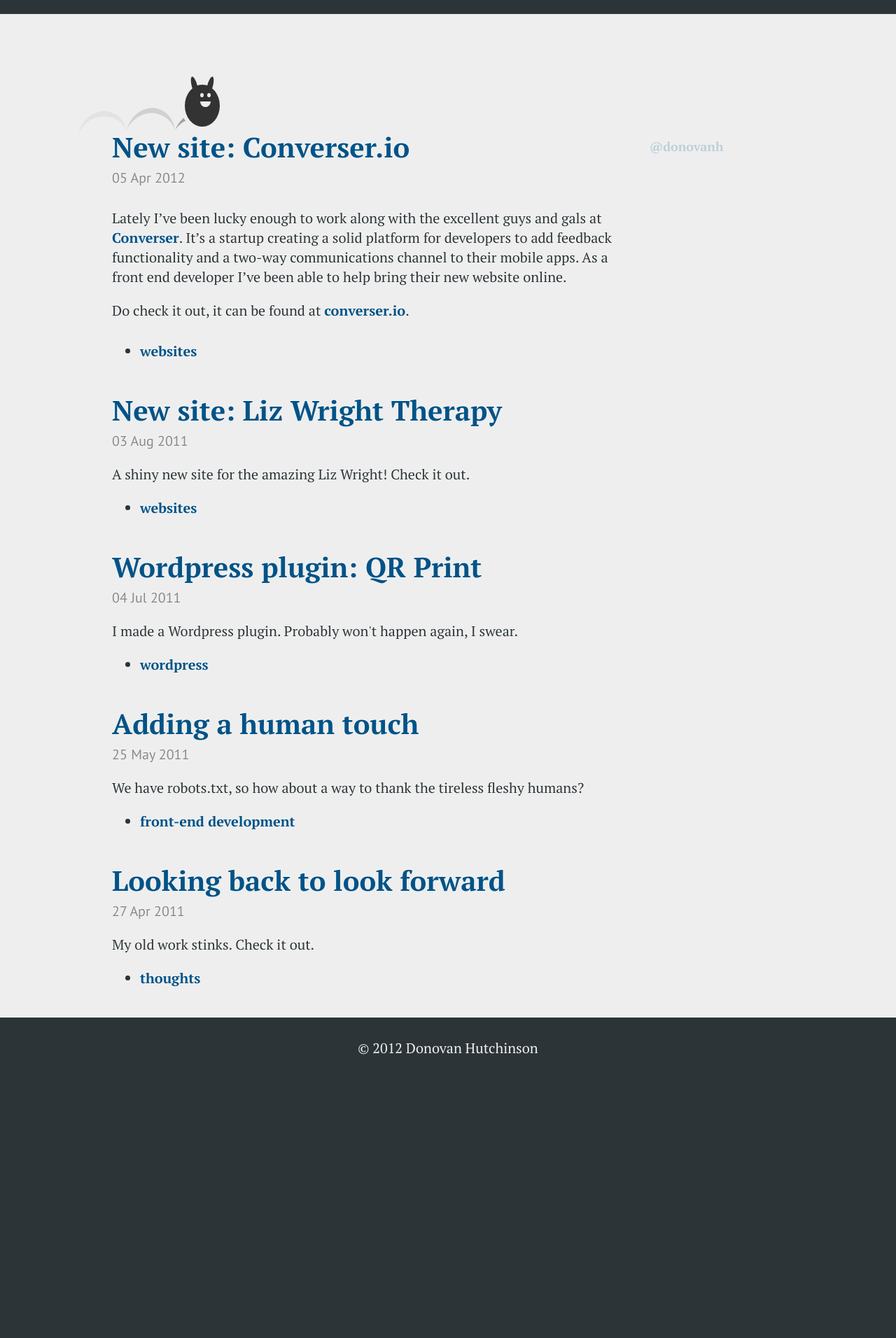
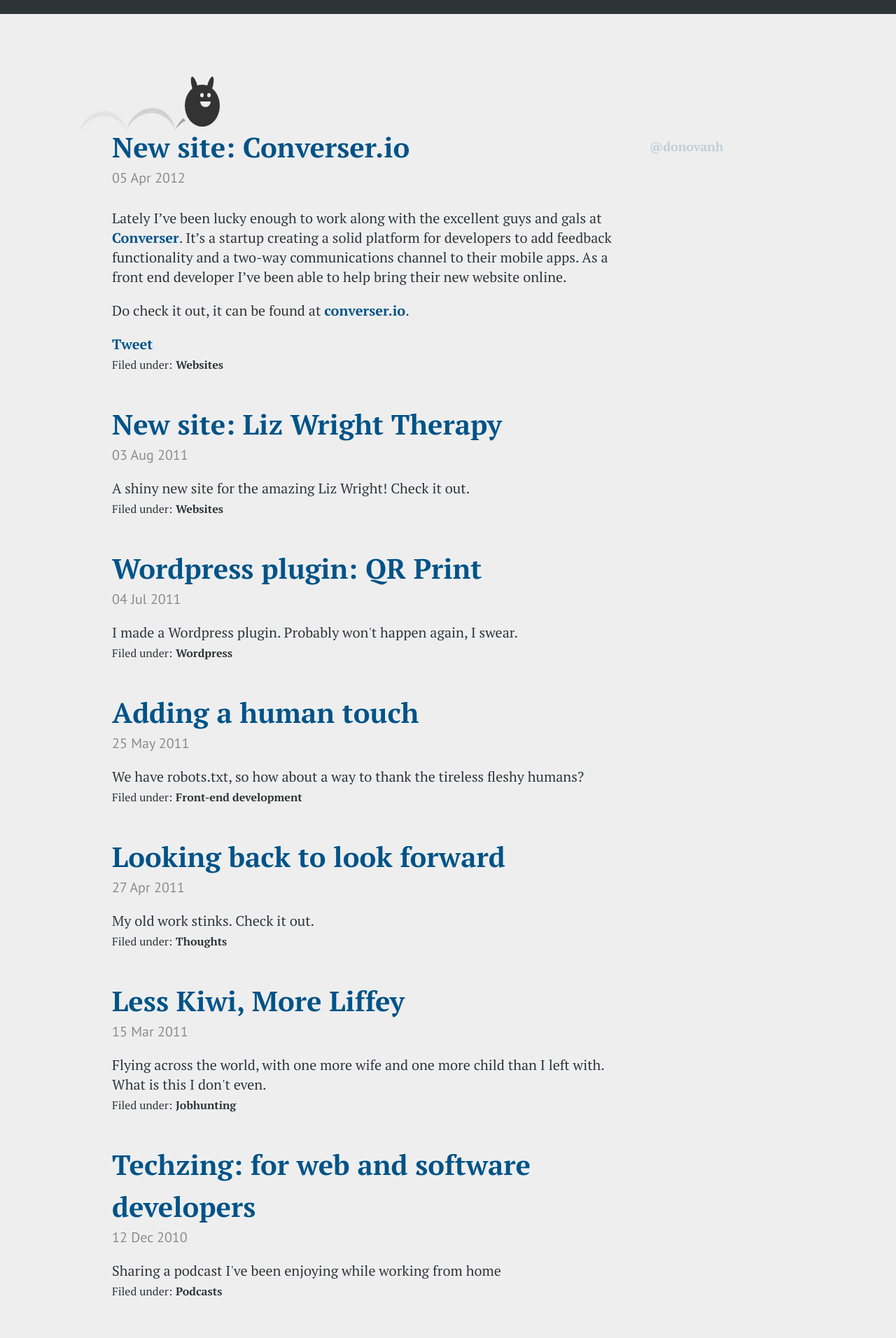
Before and after one commit to donovanh/donovanh.github.com, a Jekyll site: the page built from index.html, in a window 1280 px wide. Shown: the top 1912 px of the page at 70% size. Built offline with Jekyll 4.4.1, drawn with Linux system fonts in a browser that asks for light colours; nearby versions of some CDN libraries; comment, search, counter and statistics services are not loaded; before the commit the page ends 1604 px from its top, so only the background shows below that; some of the changed text lies outside the part shown.

Commit message:
Twitter sharing links

```diff
--- a/_posts/2010-11-12-set-multiple-sidebars-wordpress.markdown
+++ b/_posts/2010-11-12-set-multiple-sidebars-wordpress.markdown
@@ -1,6 +1,6 @@
 ---
 layout: post
-title: "Setting multiple sidebars in Wordpress"
+title: "Multiple sidebars in Wordpress"
 description: "A few tips for setting up more than one sidebar in a Wordpress theme. Multiple sidebars can be used for footers, internal page areas, etc."
 category:
 tags: [wordpress]
--- a/index.html
+++ b/index.html
@@ -3,8 +3,8 @@ layout: default
 title: Home
 ---
 
-<!-- Show last 5 posts here -->
-{% for post in site.posts limit: 5  %}
+<!-- Show last 10 posts here -->
+{% for post in site.posts limit: 10  %}
 
     <article>
 
@@ -15,19 +15,25 @@ title: Home
 
     	{% if forloop.index == 1 %}
     	  <section class="entry">{{ post.content }}</section>
+    	  <section class="sharing">
+          <a href="https://twitter.com/share" class="twitter-share-button" data-url="http://hop.ie/{{post.url}}" data-text="{{post.title}}" data-via="donovanh" data-size="large">Tweet</a>
+          <script>!function(d,s,id){var js,fjs=d.getElementsByTagName(s)[0];if(!d.getElementById(id)){js=d.createElement(s);js.id=id;js.src="//platform.twitter.com/widgets.js";fjs.parentNode.insertBefore(js,fjs);}}(document,"script","twitter-wjs");</script>
+        </section>
     	{% else %}
     	  <section class="entry">{{ post.description }}</section>
     	{% endif %}
 
     	<section class="tags">
     	  <ul>
+    	    <li>Filed under:</li>
     	  {% for tag in post.tags %}
-	    <li><a href="#">{{ tag }}</a></li>
+    	    <li><a href="#">{{ tag | capitalize }}</a></li>
     	  {% endfor %}
     	  </ul>
     	</section>
 
     </article>
 
+{% endfor %}
 
-{% endfor %}
+    <h2><a href="/older.html">Older posts &raquo;</a></h2>
--- a/stylesheets/screen.css
+++ b/stylesheets/screen.css
@@ -592,13 +592,66 @@ section.sidebar p {
 .entry p:first-child {
   margin-top: 1.5em;
 }
-.entry p:last-child {
-  margin-bottom: 1.5em;
-}
 .entry aside {
   border-style: dashed;
   border-width: 0.05em;
   padding: 1.45em;
+}
+
+.tags ul {
+  padding: 0;
+  margin: 0;
+  margin-bottom: 1.5em;
+}
+.tags li {
+  list-style: none;
+  display: inline-block;
+  font-size: 0.8em;
+  line-height: 1.875em;
+  margin: 0;
+}
+.tags li a {
+  color: #2c3437;
+}
+
+.sharing ul {
+  padding: 0;
+}
+.sharing li {
+  list-style: none;
+  display: inline-block;
+  background-color: #dddddd;
+  border: 1px solid white;
+  -webkit-border-radius: 5px;
+  -moz-border-radius: 5px;
+  -ms-border-radius: 5px;
+  -o-border-radius: 5px;
+  border-radius: 5px;
+  padding: 5px 8px;
+  z-index: 5;
+  position: relative;
+  font-size: 0.8em;
+  line-height: 1.875em;
+  margin: 0;
+}
+.sharing li::before {
+  content: "";
+  display: block;
+  position: absolute;
+  top: 0;
+  left: 0;
+  right: 0;
+  bottom: 0;
+  border: 4px solid #cccccc;
+  z-index: 0;
+  -webkit-border-radius: 5px;
+  -moz-border-radius: 5px;
+  -ms-border-radius: 5px;
+  -o-border-radius: 5px;
+  border-radius: 5px;
+}
+.sharing li a {
+  color: #2c3437;
 }
 
 /* Strange bouncer thing */
```
Also changed, not shown: _layouts/post.html (+12 -1 lines), stylesheets/sass/screen.sass (+48 -3 lines). Lines whose indentation alone changed are shown as unchanged.
